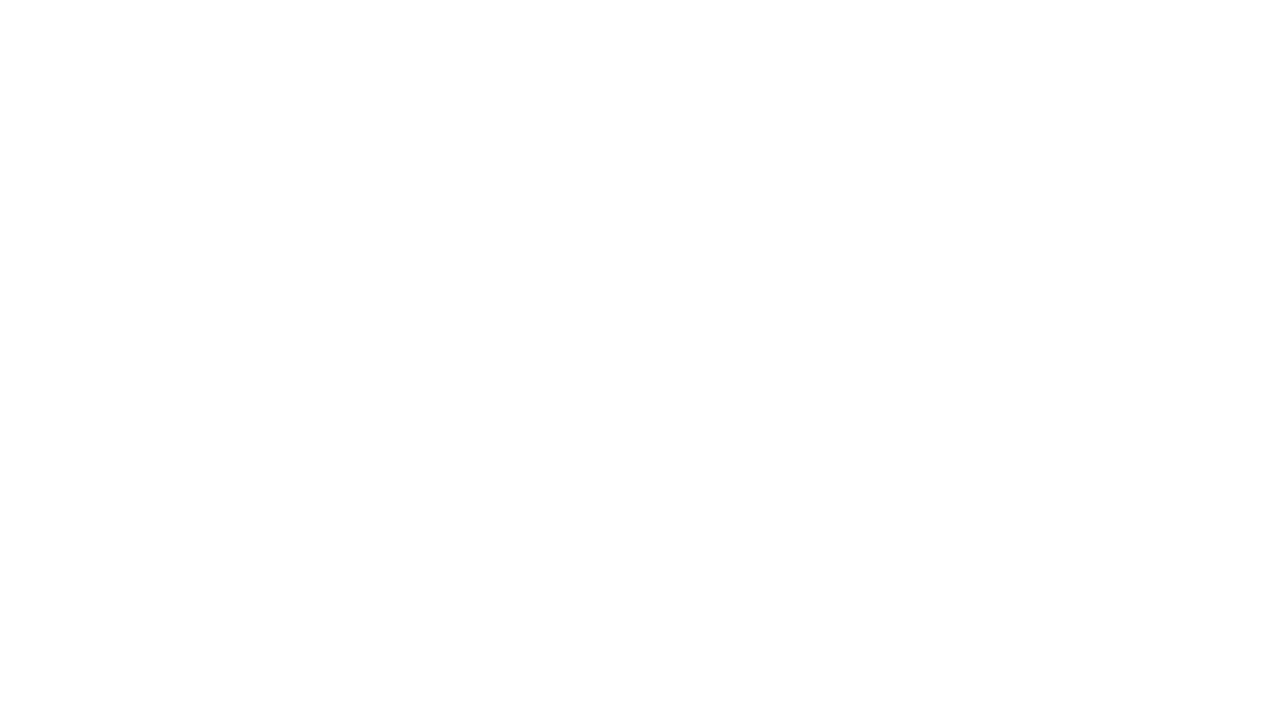
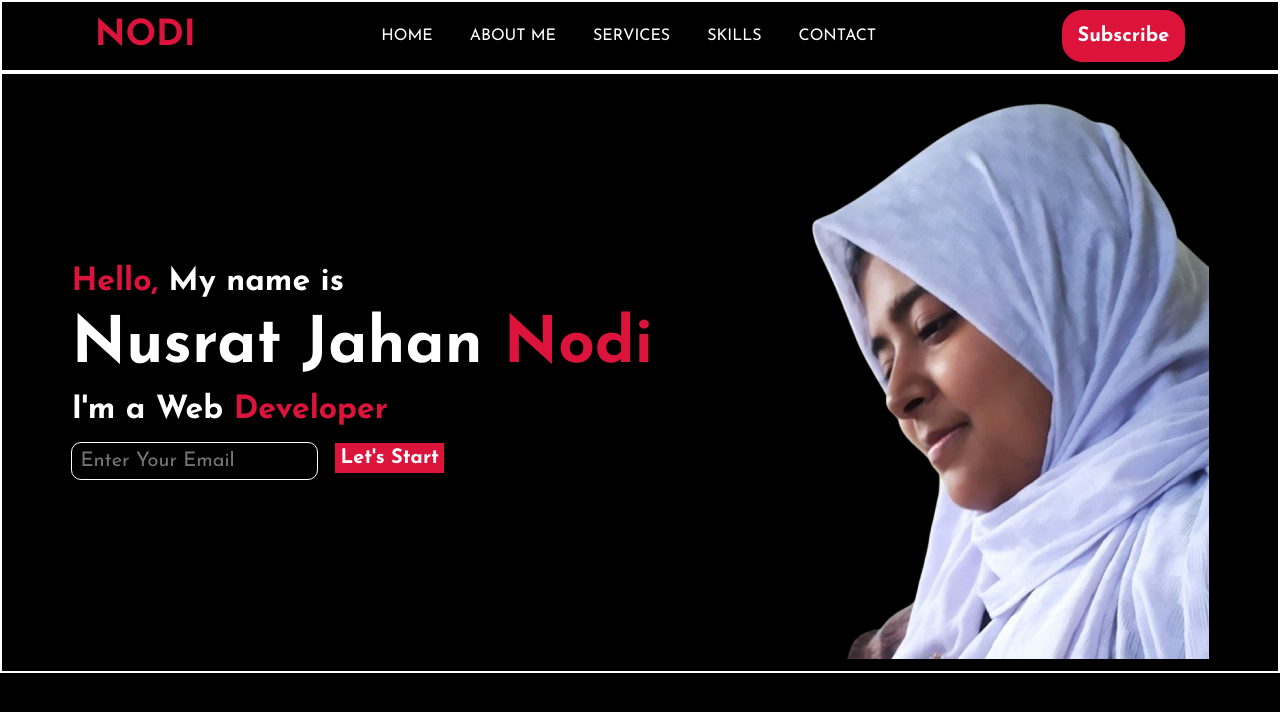
Before and after one commit to Nusrat-Jahan-Nodi/my-portfolio, a plain HTML site: page index.html in a window 1280 px wide. Drawn offline with Linux system fonts and the light colour scheme.

Commit message:
second-commit

```diff
--- a/index.html
+++ b/index.html
@@ -6,8 +6,67 @@
     <title>Nusrat Jahan Nodi</title>
     <!-- css file link -->
      <link rel="stylesheet" href="style.css">
+     <!-- google icon link -->
+     <script src="https://kit.fontawesome.com/6c71a2ec12.js" crossorigin="anonymous"></script>
 </head>
 <body>
 
+
+
+    <!-- Header Start -->
+    <header>
+        <nav>
+            <div class="container">
+                <div class="nav_logo">
+                    <h1>NODI</h1>
+                </div>
+                <div class="nav_links">
+                    <a href="#hero">HOME</a>
+                    <a href="#about">ABOUT ME</a>
+                    <a href="#service">SERVICES</a>
+                    <a href="#skill">SKILLS</a>
+                    <a href="#contact">CONTACT</a>
+                </div>
+                <div class="btn">
+                    <button class="subscribe_btn">Subscribe</button>
+                </div>
+            </div>
+        </nav>
+    </header>
+    <!-- Header End -->
+
+
+
+    <!-- Main Start -->
+     <main>
+        <!-- Hero Section -->
+         <section id="hero">
+                <div class="container">
+                    <div class="hero_content">
+                        <h3><span>Hello,</span> My name is</h3> <br>
+                        <h1><span class="name_txt">Nusrat Jahan</span> <span>Nodi</span></h1> <br>
+                        <h3>I'm a Web <span>Developer</span></h3> <br>
+                        <div class="input_container">
+                            <div class="input"><input type="text" placeholder="Enter Your Email"></div>
+                            <div class="btn">
+                                <button class="start_btn">Let's Start</button>
+                            </div>
+                        </div>
+                    </div>
+                    <div class="hero_img">
+                        <img src="images/nodi1.png" alt="hero_img">
+                    </div>
+                </div>
+         </section>
+     </main>
+     <!-- Main End -->
+
+
+
+     <!-- Footer Start -->
+      <footer>
+
+      </footer>
+      <!-- Footer End -->
 </body>
 </html>
--- a/style.css
+++ b/style.css
@@ -0,0 +1,142 @@
+/* google font */
+@import url('https://fonts.googleapis.com/css2?family=Josefin+Sans:ital,wght@0,100..700;1,100..700&display=swap');
+
+/* shared styles */
+*{
+    padding: 0;
+    margin: 0;
+    font-family: "Josefin Sans", sans-serif;
+    box-sizing: border-box;
+}
+body{
+    background-color: black;
+}
+.container{
+    border: 2px solid white;
+    width: 1280px;
+    color: white;
+    margin: 0 auto;
+    padding: 0.5rem;
+}
+a{
+    text-decoration: none;
+}
+span{
+    color: crimson;
+}
+
+
+
+
+/* header */
+
+nav .container{
+    display: flex;
+    justify-content: space-around;
+    align-items: center;
+}
+
+.nav_logo{
+    color: crimson;
+    font-weight:800;
+    font-size: 1.5rem;
+    transition: 0.5s ease-in-out;
+}
+.nav_logo:hover{
+    color: white;
+    text-shadow: 0 0 25px yellow;
+}
+
+.nav_links a{
+    /* border: 2px solid yellow; */
+    color: white;
+    font-size: 1rem;
+    padding: 0.5rem;
+    margin: 0.5rem;
+    border-top: 1px solid transparent;
+    border-bottom: 1px solid transparent;
+    transition: 0.5s ease-in-out;
+}
+.nav_links a:hover{
+    color: crimson;
+    border-top: 1px solid white;
+    border-bottom: 1px solid white;
+}
+
+.subscribe_btn{
+    border: 1px solid crimson;
+    font-size: 1.25rem;
+    font-weight: 700;
+    color: white;
+    background-color: crimson;
+    padding: 15px;
+    border-radius: 20px;
+    transition: 0.5s ease-in-out;
+    cursor: pointer;
+}
+.subscribe_btn:hover{
+    color: black;
+    background-color: white;
+    box-shadow: 0 0 25px red;
+}
+
+
+
+
+
+/* hero */
+
+#hero .container{
+    display: flex;
+    justify-content: space-around;
+    align-items: center;
+}
+
+.hero_content h3{
+    font-size: 2rem;
+}
+.hero_content h1{
+    font-size: 4rem;
+}
+.name_txt{
+    color: white;
+    transition: 0.4s ease-in-out;
+}
+.name_txt:hover{
+    text-shadow: 0 0 25px blueviolet;
+}
+.input_container{
+    /* border: 2px solid green; */
+    display: flex;
+    justify-content: start;
+    gap: 1rem;
+}
+
+input{
+    border: 1px solid white;
+    font-size: 1.25rem;
+    border-radius: 10px;
+    padding: 0.5rem;
+    color: crimson;
+    background-color: black;
+}
+input:hover{
+    box-shadow: 0 0 25px crimson;
+}
+
+.start_btn{
+    border: 1px solid black;
+    font-size: 1.25rem;
+    font-weight: 700;
+    color: white;
+    background-color: crimson;
+    padding: 5px;
+    /* border-radius: 25px; */
+    transition: 0.5s ease-in-out;
+    cursor: pointer;
+}
+.start_btn:hover{
+    background-color: black;
+    color: crimson;
+    box-shadow: 0 0 25px blue;
+}
```
